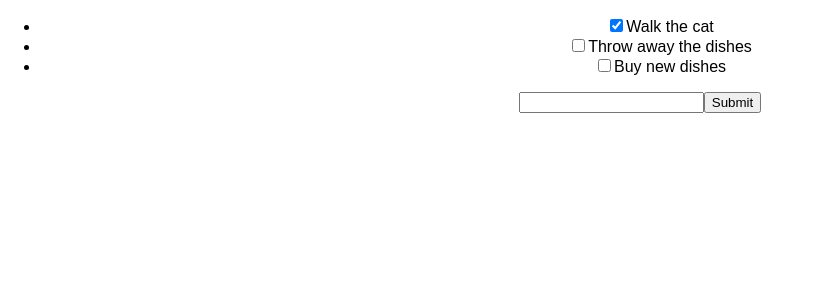
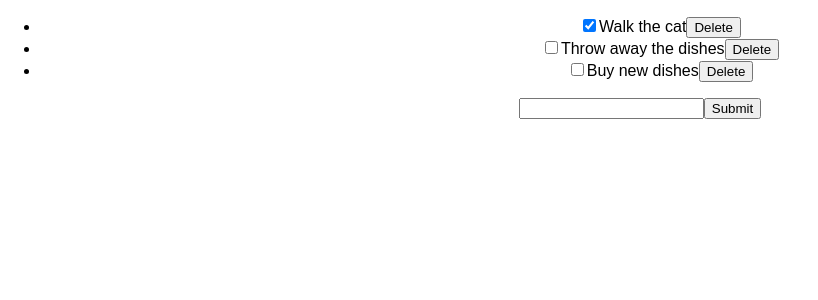
Before and after one commit to clintondnicholson/React-To-Do, a React (Create React App) app: page / in a window 1280 px wide. Shown: the top 300 px of the page, without its empty margins (0-818 px from the left). Built offline with nearby package versions, Linux system fonts and the light colour scheme.

Commit message:
Assignment 8 To Do: completed

```diff
--- a/src/App.js
+++ b/src/App.js
@@ -19,7 +19,7 @@ handleSubmit(e) {
   e.preventDefault();
   if (!this.state.newTodoDescription) { return }
   const newTodo = {description: this.state.newTodoDescription, isCompleted: false };
-  this.setState({ todos: [...this.state.todos, newTodo], newTodoDescription: '' });
+  this.setState({ todos: [...this.state.todos, newTodo], newTodoDescription: 't' });
 }
 
 handleChange(e) {
@@ -33,12 +33,29 @@ toggleComplete(index) {
   this.setState({ todos: todos });
 }
 
+deleteTodo(todo) {
+    // const newArr = this.state.todos.filter( todoDescription => todo.deleteTodo !== false);
+    // this.setState({ todos: newArr});
+    // console.log ('newArr');
+
+    const new_todos = this.state.todos.filter(
+      todoDescription => todoDescription.description !== todo.description
+    );
+    this.setState({ todos: new_todos });
+  }
+
   render() {
     return (
       <div className="App">
         <ul>
           { this.state.todos.map( (todo, index) =>
-            <ToDo key={ index } description={ todo.description } isCompleted={ todo.isCompleted } toggleComplete={ () => this.toggleComplete(index) } />
+            <ToDo
+              key={ index }
+              description={ todo.description }
+              isCompleted={ todo.isCompleted }
+              toggleComplete={ () => this.toggleComplete(index) }
+              deleteTodo={ () => this.deleteTodo(todo)}
+            />
           )}
         </ul>
         <form onSubmit={ (e) => this.handleSubmit(e) }>
--- a/src/components/toDo.js
+++ b/src/components/toDo.js
@@ -6,10 +6,10 @@ class ToDo extends Component {
        <li>
         <input type="checkbox" checked={ this.props.isCompleted } onChange={ this.props.toggleComplete } />
         <span>{ this.props.description }</span>
+        <button onClick={ this.props.deleteTodo }>Delete</button>
       </li>
-      );
+    );
    }
 }
 
-
  export default ToDo;
```
